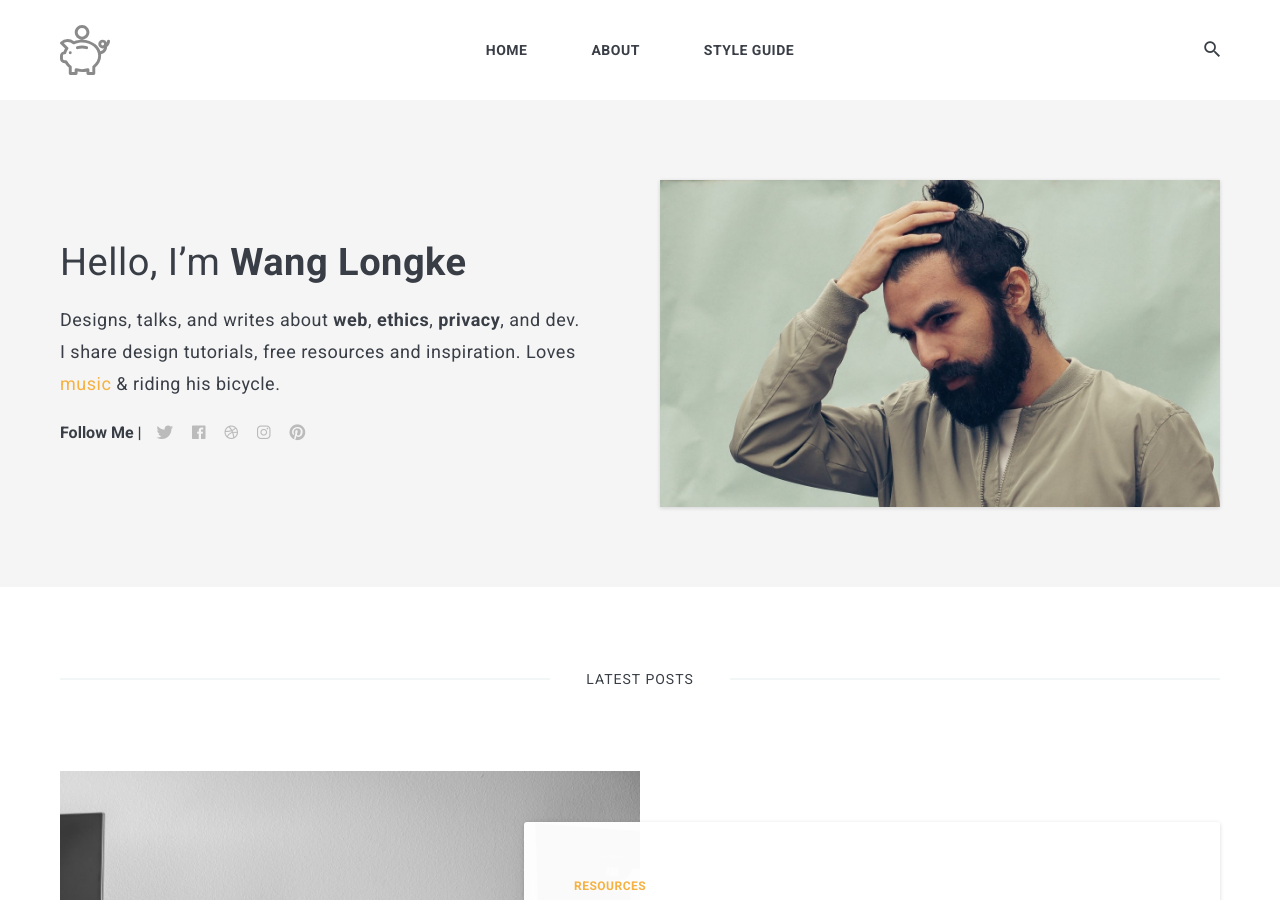
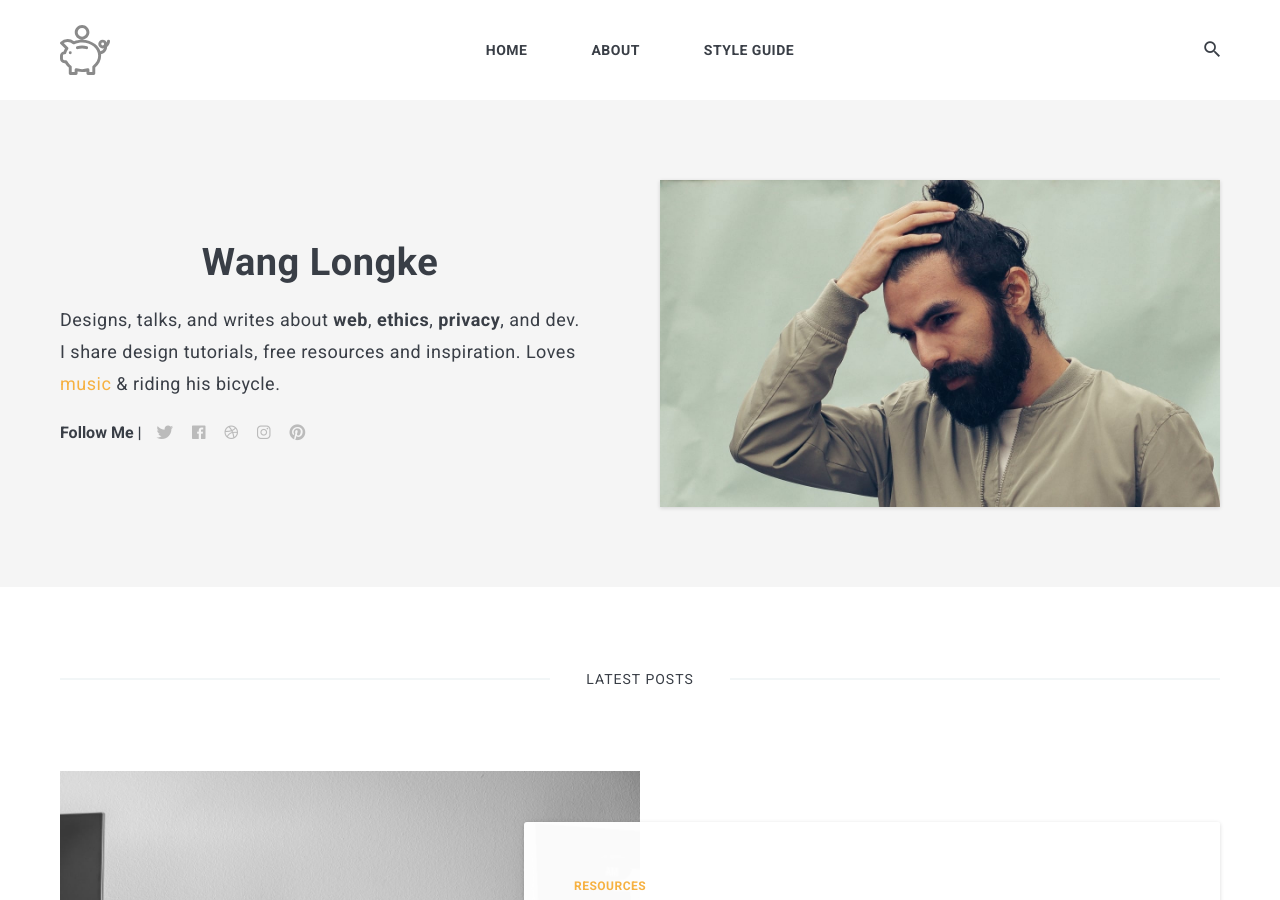
Before and after one commit to Wanglongke/wanglongke.github.io, a Jekyll site: the page built from index.html, in a window 1280 px wide and 900 px high. Built offline with Jekyll 4.4.1, drawn with Linux system fonts in a browser that asks for light colours; nearby versions of some CDN libraries; the list of posts is cut into pages by our own code.

Commit message:
"update"

```diff
--- a/_data/settings.yml
+++ b/_data/settings.yml
@@ -10,7 +10,7 @@ description: Pea&Pig are always happy
 author:
   name: wanglongke
   image: 01.jpg
-  say-hello: Hello, I’m <strong>Wang Longke</strong>
+  say-hello: <center><strong>Wang Longke</strong><center>
   bio: Designs, talks, and writes about <strong>web</strong>, <strong>ethics</strong>, <strong>privacy</strong>, and dev. I share design tutorials, free resources and inspiration. Loves <a href="#">music</a> & riding his bicycle.
 
 
```
